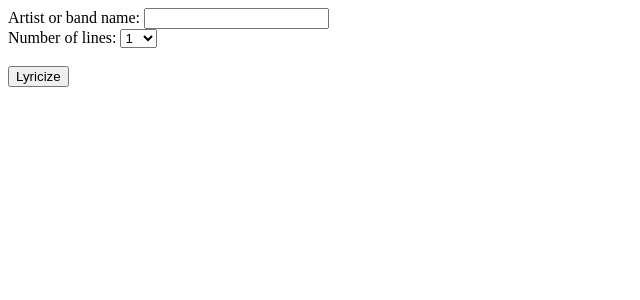
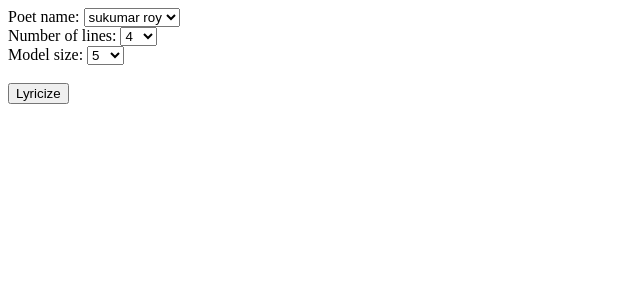
Before and after one commit to shibli049/lyr_bn, a Flask app: page / in a window 1280 px wide. Shown: the top 300 px of the page, without its empty margins (0-640 px from the left). Run offline with Flask 2, Linux system fonts and the light colour scheme.

Commit message:
parse bn.wikisource for poet sukumar roy and generates poem for this poet

```diff
--- a/app.py
+++ b/app.py
@@ -1,5 +1,7 @@
 from flask import Flask, render_template, url_for, redirect,request
 
+from wikisource import sukumar_parser
+from pymarkovchain import MarkovChain
 
 app = Flask(__name__)
 app.debug = True
@@ -12,11 +14,27 @@ def index():
 def lyrics():
     artist = request.form['artist']
     lines = int(request.form['lines'])
+    size = max(int(request.form['size']), 5)
 
     if not artist:
         return redirect(url_for('index'))
 
-    return render_template('lyrics.html', result=['hello', 'world'], artist=artist)
+    lyrics = sukumar_parser.getPeoms(\
+        sukumar_parser.getHtmlFromUrl(\
+            sukumar_parser.sukumar_roy_url),\
+        size=size)
+
+    result = []
+    print(len(lyrics))
+    if(len(lyrics) > 0 and len(lyrics.strip()) > 0):
+        mc = MarkovChain()
+        mc.generateDatabase(lyrics)
+        for line in range(0, lines):
+            result.append(mc.generateString())
+    else:
+        result = ["No poet found!"]
+    print(result)
+    return render_template('lyrics.html', result=result, artist=artist)
 
 if __name__ == '__main__':
     app.run()
--- a/templates/index.html
+++ b/templates/index.html
@@ -1,10 +1,24 @@
 <html>
  <body>
   <form action="{{ url_for('lyrics') }}" method="post" class="lyrics">
-    Artist or band name: <input name="artist" type="text" /><br />
+    Poet name:
+    <!-- <input name="artist" type="text" /> -->
+      <select name="artist">
+        {% for n in ['sukumar roy'] %}
+          <option value="{{n}}">{{n}}</option>
+        {% endfor %}
+      </select>
+    <br />
     Number of lines:
     <select name="lines">
-      {% for n in range(1,11) %}
+      {% for n in range(4,11) %}
+        <option value="{{n}}">{{n}}</option>
+      {% endfor %}
+    </select>
+    <br />
+    Model size:
+    <select name="size">
+      {% for n in range(5,11) %}
         <option value="{{n}}">{{n}}</option>
       {% endfor %}
     </select>
--- a/wikisource/sukumar_parser.py
+++ b/wikisource/sukumar_parser.py
@@ -1,6 +1,8 @@
 import requests
 from bs4 import BeautifulSoup as bs
 import random
+
+
 
 bn_wikisource_baseurl = "https://bn.wikisource.org"
 sukumar_roy_url = "https://goo.gl/Lcv5Vr"
@@ -20,28 +22,48 @@ def getHtmlFromUrl(url,path = None):
     return html
 
 def extractPoemFromHtml(html):
+    # print(html)
     soup = bs(html, "html.parser")
-    poem = soup.select("div.poem>center p")
-    writeToFile(path + "poem.txt", poem)
+    poem = soup.select("div.poem center p")
+    # print("poem len: " + str(len(poem)))
+    # print(poem[0].contents)
+    # writeToFile(path + "poem.txt", poem[0].text)
+    # print("poem start")
+    # print(poem)
+    # print(len(poem))
+    # print("poem end")
+    if(poem != None and len(poem) > 0):
+        return poem[0].text
+    else:
+        return ""
 
 
 def getPeoms(html, size = 5):
     """
         get the poems url from
     """
-    # print(html)
+    print(html)
     soup = bs(html, "html.parser")
     links = soup.select("div.mw-category-group a")
     choosen = []
     for i in range(size):
-        choosen.append( bn_wikisource_baseurl + random.choice(links)['href'])
+        link = bn_wikisource_baseurl + random.choice(links)['href']
+        print(link)
+        choosen.append( link )
 
 
+    text = ""
     for link in choosen:
-        print( extractPoemFromHtml(getHtmlFromUrl(link)) )
-        break
+        current = extractPoemFromHtml(getHtmlFromUrl(link))
+        print(current)
+        text += current
+        if(len(text) > 0 and not text.endswith("\n")):
+            text += "\n"
 
-    print(len(choosen))
+    return text
+
+
+
 
 def writeToFile(path, content, mode = 'w'):
     with open(path, 'w') as f:
@@ -57,4 +79,8 @@ if __name__ == '__main__':
 
     # writeToFile(path, "hello world!\n"*100, mode = 'a')
     # print(readFile(path))
-    getPeoms(readFile(path), 10)
+    lyrics = getPeoms(\
+        getHtmlFromUrl(\
+            sukumar_roy_url\
+            ))
+    print(lyrics)
```
Also changed, not shown: wikisource/__init__.py (added).
